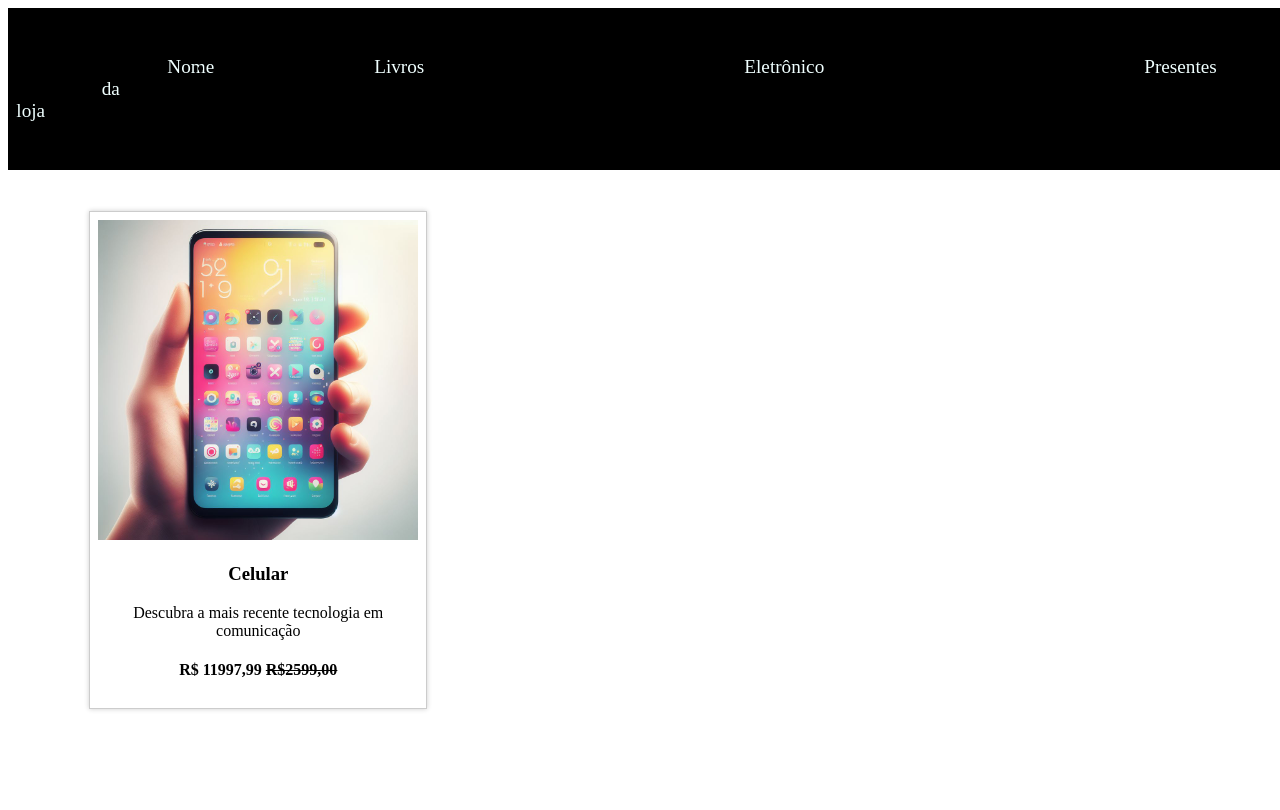
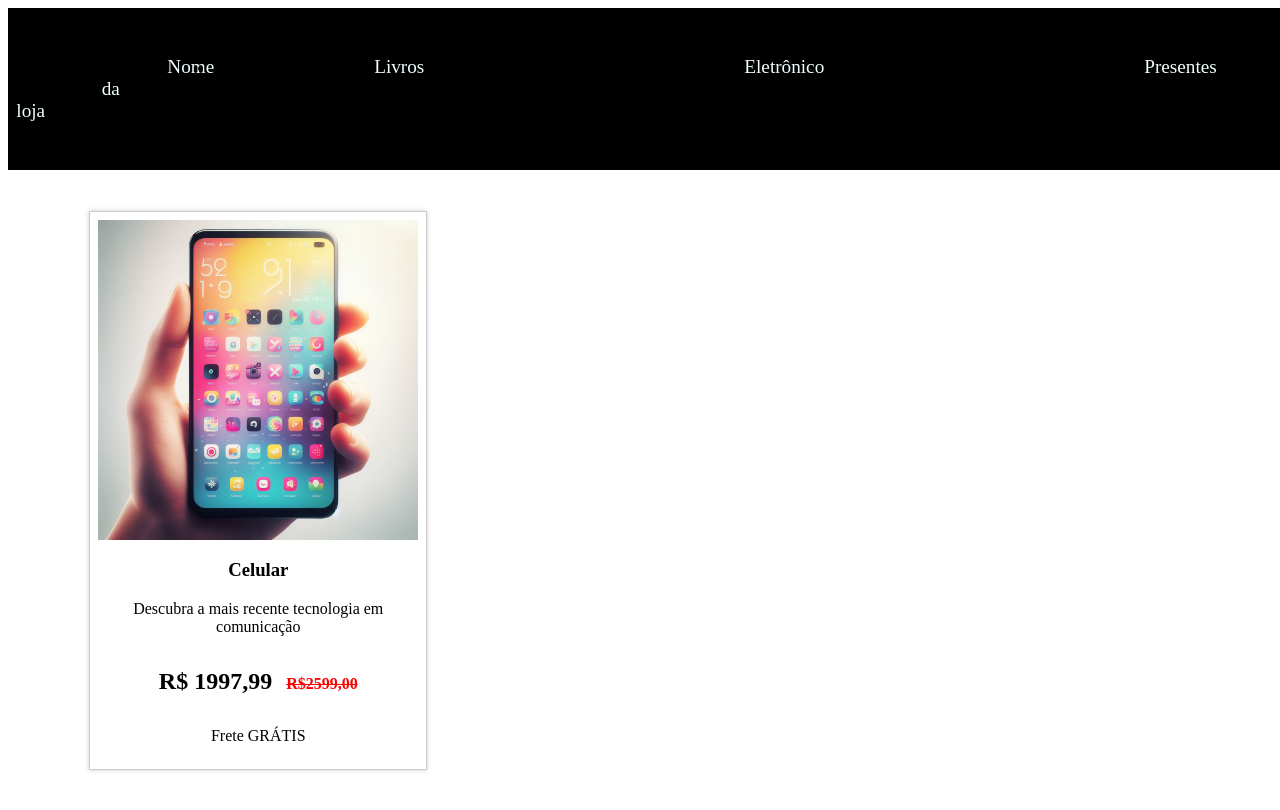
Before and after one commit to TuanySantos/study-front-end-main, a plain HTML site: page aula/index.html in a window 1280 px wide. Shown: the top 810 px of the page. Drawn offline with Linux system fonts and the light colour scheme.

Commit message:
studying front end with html and css

```diff
--- a/aula/index.html
+++ b/aula/index.html
@@ -22,11 +22,15 @@
         <section class="produtos">
             <ul class="produtos_lista">
                 <li class="produtos__lista__item">
+                    <div class="produtos__lista__item__conteudo">
                     <img src="/aula/assets/celular.jpeg" alt="celular sendo exibido contendo aplicativos">
                     <div class="produtos__lista__item__conteudo__informacoes">
+
                         <h3>Celular</h3>
                         <p>Descubra a mais recente tecnologia em comunicação</p>
-                        <h4>R$ 11997,99 <s> R$2599,00</s></h4>
+                        <h4>R$ 1997,99 <s> R$2599,00</s></h4>
+                        <p>Frete GRÁTIS</p>
+                    </div>
                     </div>
                 </li>
             </ul>
--- a/aula/style.css
+++ b/aula/style.css
@@ -50,3 +50,19 @@ header nav ul li a:hover {
 img {
     width: 100%;
 }
+
+.produtos__lista__item__conteudo {
+    display: flex;
+    flex-direction: column;
+    align-items: center;
+}
+
+.produtos__lista__item__conteudo__informacoes h4 {
+    font-size: 1.5rem;
+}
+
+.produtos__lista__item__conteudo__informacoes s {
+    font-size: 1rem;
+    color: red;
+    margin-left: 0.5rem;
+}
```
